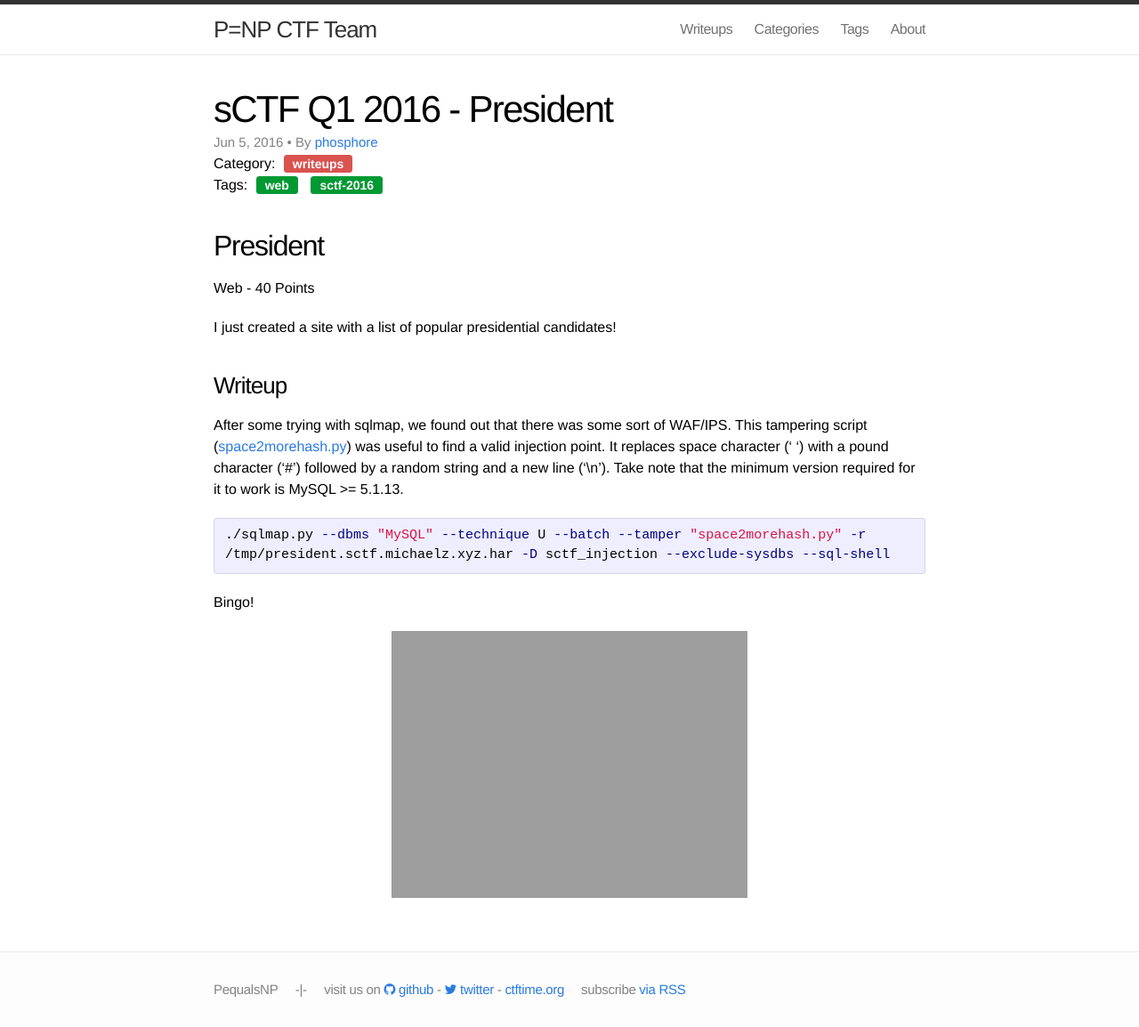
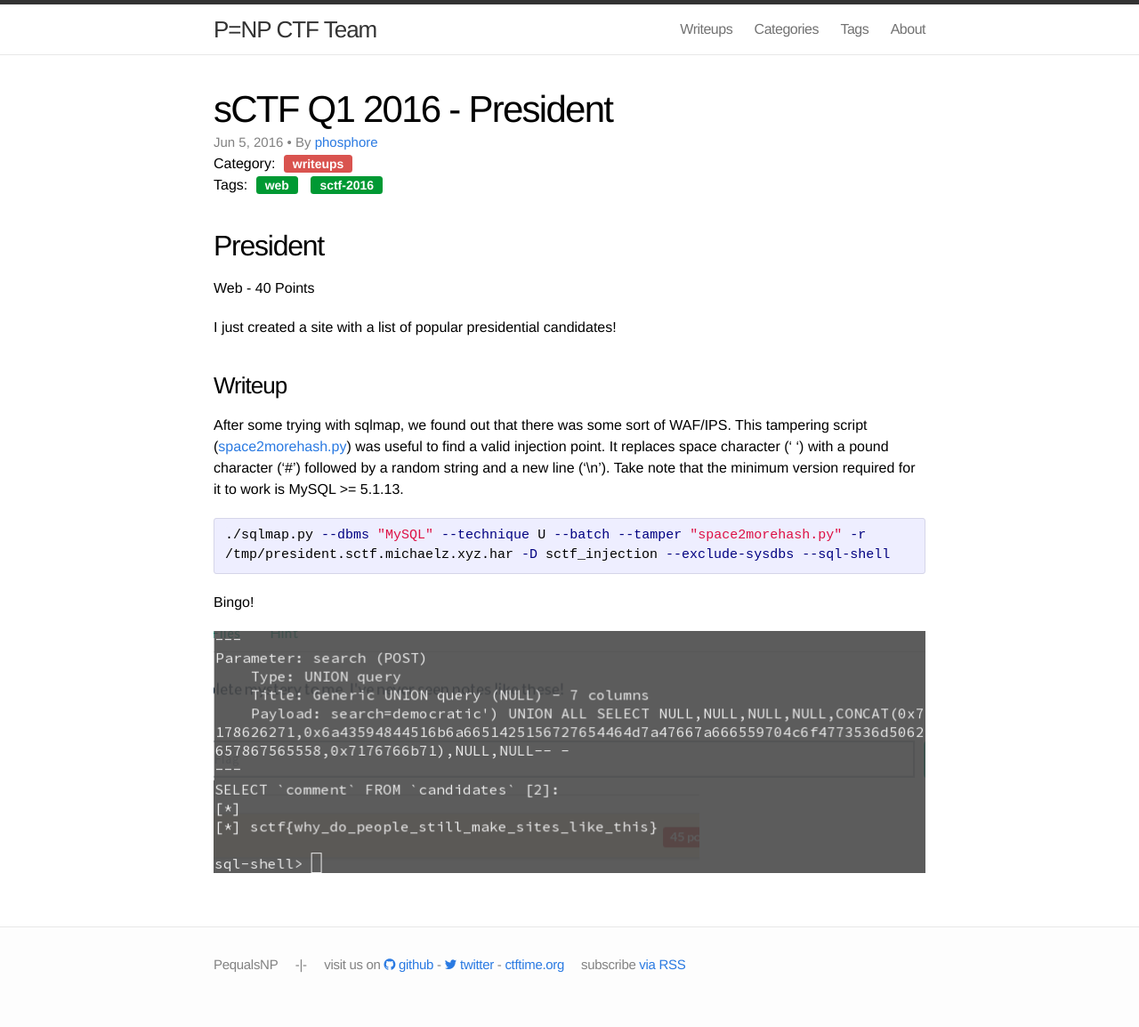
Before and after one commit to PequalsNP-team/pequalsnp-team.github.io, a Jekyll site: the page built from _posts/2016-06-05-president.md, in a window 1280 px wide. Shown: the whole page at 89% size. Built offline with Jekyll 4.4.1, drawn with Linux system fonts in a browser that asks for light colours; comment, search, counter and statistics services are not loaded; after the commit the page ends 1126 px from its top, so only the background shows below that.

Commit message:
fix typo in the sCTF's president writeup

```diff
--- a/_posts/2016-06-05-president.md
+++ b/_posts/2016-06-05-president.md
@@ -23,4 +23,4 @@ It replaces space character (' ') with a pound character ('#') followed by a ran
 Bingo!
 
 
-![Our injection]({{ site.url }}/assets/president-inj.jpg){: .center-image }
+![Our injection]({{ site.url }}/assets/president_inj.png){: .center-image }
```
